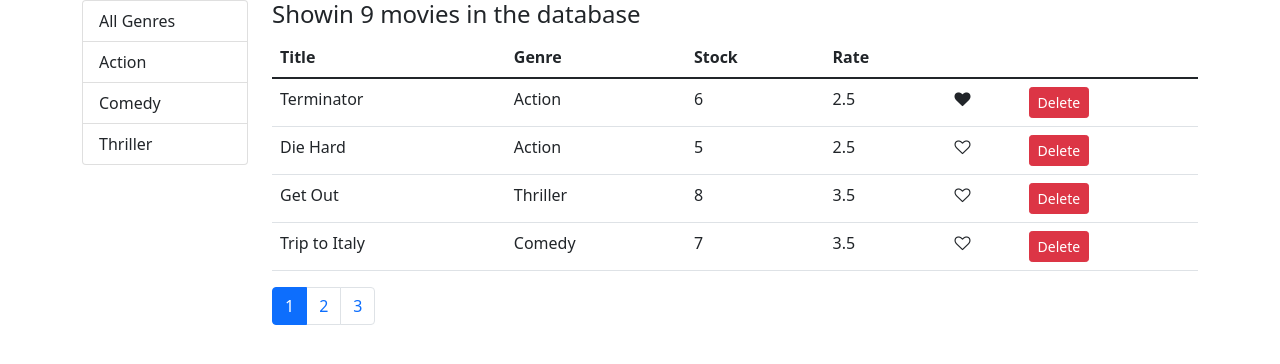
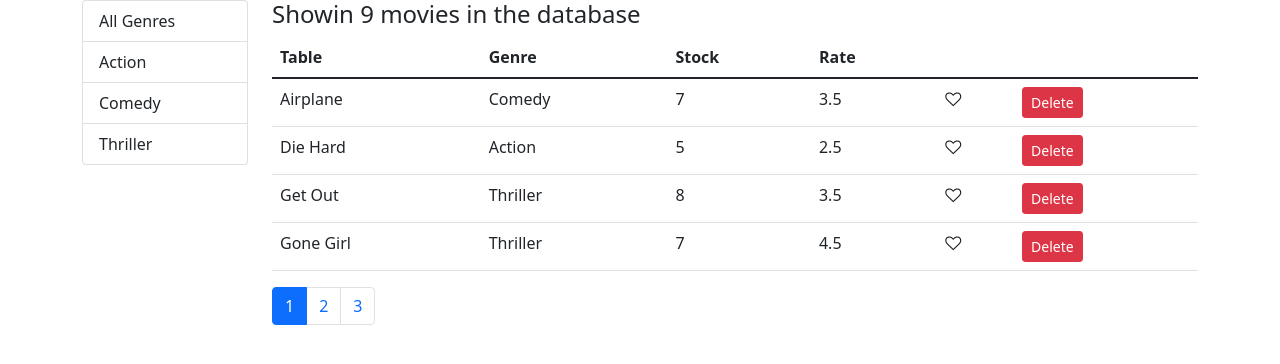
Before and after one commit to WebDevMilan/ReactMovieApp, a React (Create React App) app in the folder movie-app/: page / in a window 1280 px wide. Shown: the top 364 px of the page. Built offline with nearby package versions, Linux system fonts and the light colour scheme.

Commit message:
separated componets into different files for better coding practices

```diff
--- a/movie-app/src/components/common/listGroup.jsx
+++ b/movie-app/src/components/common/listGroup.jsx
@@ -7,7 +7,7 @@
     <ul className="list-group">
       {items.map((item) => (
         <li
-          onClick={() => props.onItemSelect(item)}
+          onClick={() => onItemSelect(item)}
           key={item[valueProperty]}
           className={item === selectedItem ? "list-group-item active" : "list-group-item"}
         >
--- a/movie-app/src/components/common/moviesTable.jsx
+++ b/movie-app/src/components/common/moviesTable.jsx
@@ -1,47 +1,47 @@
-import React from "react";
+import React, { Component } from "react";
+import TableBody from "./tableBody";
+import TableHeader from "./tableHeader";
 import Like from "./like";
 
-const MoviesTable = (props) => {
-  const { movies, onDelete, onLike } = props;
-
-  return (
-    <table className="table">
-      <thead>
-        <tr>
-          <th className="col">Title</th>
-          <th className="col">Genre</th>
-          <th className="col">Stock</th>
-          <th className="col">Rate</th>
-          <th></th>
-          <th></th>
-        </tr>
-      </thead>
-      <tbody>
-        {movies.map((movie) => (
-          <tr key={movie._id}>
-            <td>{movie.title}</td>
-            <td>{movie.genre.name}</td>
-            <td>{movie.numberInStock}</td>
-            <td>{movie.dailyRentalRate}</td>
-            <td>
-              <Like
-                onClick={() => onLike(movie)}
-                liked={movie.liked}
-              />
-            </td>
-            <td>
+class MoviesTable extends Component {
+  columns = [
+    { path: "title", lable: "Table" },
+    { path: "genre.name", lable: "Genre" },
+    { path: "numberInStock", lable: "Stock" },
+    { path: "dailyRentalRate", lable: "Rate" },
+    {
+      key: "like",
+      content: (movie) => (
+        <Like onClick={() => this.props.onLike(movie)} liked={movie.liked} />
+      ),
+    },
+    {
+      key: "delete",
+      content: (movie) => (
         <button
-                onClick={() => onDelete(movie)}
+          onClick={() => this.props.onDelete(movie)}
           className="btn btn-danger btn-sm"
         >
           Delete
         </button>
-            </td>
-          </tr>
-        ))}
-      </tbody>
+      ),
+    },
+  ];
+
+  render() {
+    const { movies, onSort, sortColumn } = this.props;
+
+    return (
+      <table className="table">
+        <TableHeader
+          columns={this.columns}
+          sortColumn={sortColumn}
+          onSort={onSort}
+        />
+        <TableBody columns={this.columns} data={movies} />
       </table>
     );
-};
+  }
+}
 
 export default MoviesTable;
--- /dev/null
+++ b/movie-app/src/components/common/tableBody.jsx
@@ -0,0 +1,34 @@
+import React, { Component } from "react";
+import _ from "lodash";
+
+class TableBody extends Component {
+  renderCell = (item, column) => {
+    if (column.content) return column.content(item);
+
+    return _.get(item, column.path);
+  };
+
+  createKey = (item, column) => {
+    return item._id + (column.path || column.key);
+  };
+
+  render() {
+    const { data, columns } = this.props;
+
+    return (
+      <tbody>
+        {data.map((item) => (
+          <tr key={item._id}>
+            {columns.map((column) => (
+              <td key={this.createKey(item, column)}>
+                {this.renderCell(item, column)}
+              </td>
+            ))}
+          </tr>
+        ))}
+      </tbody>
+    );
+  }
+}
+
+export default TableBody;
--- /dev/null
+++ b/movie-app/src/components/common/tableHeader.jsx
@@ -0,0 +1,28 @@
+import React, { Component } from "react";
+
+class TableHeader extends Component {
+  raiseSort = (path) => {
+    const sortColumn = { ...this.props.sortColumn };
+    if (sortColumn.path === path)
+      sortColumn.order = sortColumn.order === "asc" ? "desc" : "asc";
+    else {
+      sortColumn.path = path;
+      sortColumn.order = "asc";
+    }
+    this.props.onSort(sortColumn);
+  };
+
+  render() {
+    return (
+      <thead>
+        <tr>
+          {this.props.columns.map((column) => (
+            <th key={column.path || column.key} onClick={() => this.raiseSort(column.path)}>{column.lable}</th>
+          ))}
+        </tr>
+      </thead>
+    );
+  }
+}
+
+export default TableHeader;
--- a/movie-app/src/components/movies.jsx
+++ b/movie-app/src/components/movies.jsx
@@ -5,12 +5,19 @@
 import { getMovies } from "../services/fakeMovieService";
 import { getGenres } from "../services/fakeGenreService";
 import { paginate } from "../utils/paginate";
+import _ from "lodash";
 
 class Movies extends Component {
-  state = { movies: [], pageSize: 4, currentPage: 1, genres: [] };
+  state = {
+    movies: [],
+    pageSize: 4,
+    currentPage: 1,
+    genres: [],
+    sortColumn: { path: "title", order: "asc" },
+  };
 
   componentDidMount() {
-    const genres = [{ name: "All Genres" }, ...getGenres()];
+    const genres = [{_id: "", name: "All Genres" }, ...getGenres()];
     this.setState({ movies: getMovies(), genres });
   }
 
@@ -35,11 +42,17 @@
     this.setState({ selectedGenre: genre, currentPage: 1 });
   };
 
+  handleSort = (sortColumn) => {
+
+    this.setState({ sortColumn });
+  };
+
   render() {
     const { length: count } = this.state.movies;
     const {
       pageSize,
       currentPage,
+      sortColumn,
       selectedGenre,
       movies: allMovies,
     } = this.state;
@@ -50,7 +63,9 @@
       selectedGenre && selectedGenre._id
         ? allMovies.filter((m) => m.genre._id === selectedGenre._id)
         : allMovies;
-    const movies = paginate(filtered, currentPage, pageSize);
+
+    const sorted = _.orderBy(filtered, [sortColumn.path], [sortColumn.order]);
+    const movies = paginate(sorted, currentPage, pageSize);
 
     return (
       <div className="row">
@@ -65,8 +80,10 @@
           <h4>Showin {filtered.length} movies in the database</h4>
           <MoviesTable
             movies={movies}
+            sortColumn={sortColumn}
             onLike={this.handleLike}
             onDelete={this.handleDelete}
+            onSort={this.handleSort}
           />
           <Pagination
             itemsCount={filtered.length}
```
Lines whose indentation alone changed are shown as unchanged.
